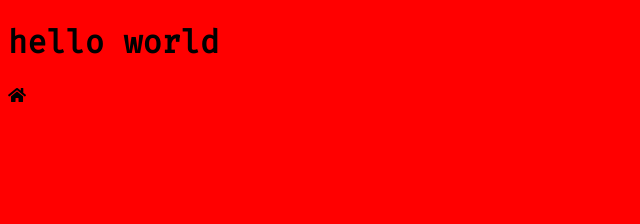
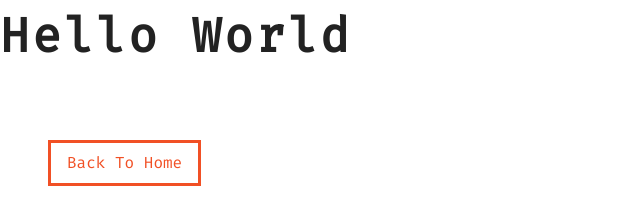
Before and after one commit to pktcodes/css-grid-mini-projects, a plain HTML site: page index.html in a window 1280 px wide. Shown: the whole page, without its empty margins (0-640 px from the left). Drawn offline with Linux system fonts and the light colour scheme.

Commit message:
Global Styles

```diff
--- a/index.html
+++ b/index.html
@@ -22,6 +22,6 @@
   </head>
   <body>
     <h1>hello world</h1>
-    <i class="fas fa-home"></i>
+    <a href="index.html" class="btn">back to home</a>
   </body>
 </html>
--- a/styles.css
+++ b/styles.css
@@ -1,4 +1,68 @@
+/*
+===============
+Variables
+===============
+*/
+:root {
+  --primaryColor: #f15025;
+  --mainblack: #222;
+  --mainWhite: #fff;
+  --offWhite: #f7f7f7;
+  --darkGrey: #a7a7a7;
+  --mainTransition: 0.3s all linear;
+  --mainSpacing: 0.2rem;
+}
+/*
+===============
+Global Styles
+===============
+*/
+* {
+  margin: 0;
+  padding: 0;
+  box-sizing: border-box;
+}
 body {
-  background: red;
   font-family: "Fira Code", monospace;
+  color: var(--mainblack);
+  background: var(--mainWhite);
+  line-height: 1.5;
 }
+a {
+  text-decoration: none;
+}
+img {
+  width: 100%;
+  display: block;
+}
+h1,
+h2,
+h3 {
+  text-transform: capitalize;
+  letter-spacing: var(--mainSpacing);
+  margin-bottom: 1.25rem;
+}
+h1 {
+  font-size: 3rem;
+}
+h2 {
+  margin-bottom: 0;
+}
+p {
+  font-weight: 300;
+  font-size: 0.7rem;
+  line-height: 2;
+}
+.btn {
+  text-transform: capitalize;
+  color: var(--primaryColor);
+  border: 3px solid var(--primaryColor);
+  padding: 0.5rem 1rem;
+  transition: var(--mainTransition);
+  margin: 3rem;
+  display: inline-block;
+}
+.btn:hover {
+  background: var(--primaryColor);
+  color: var(--mainWhite);
+}
```
